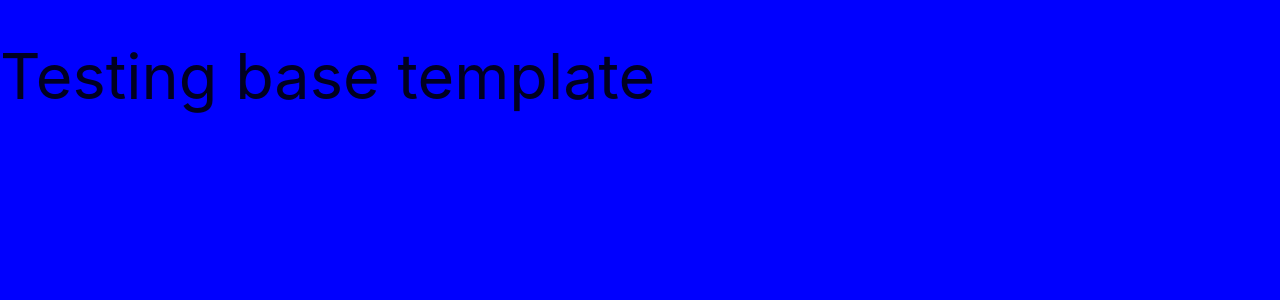
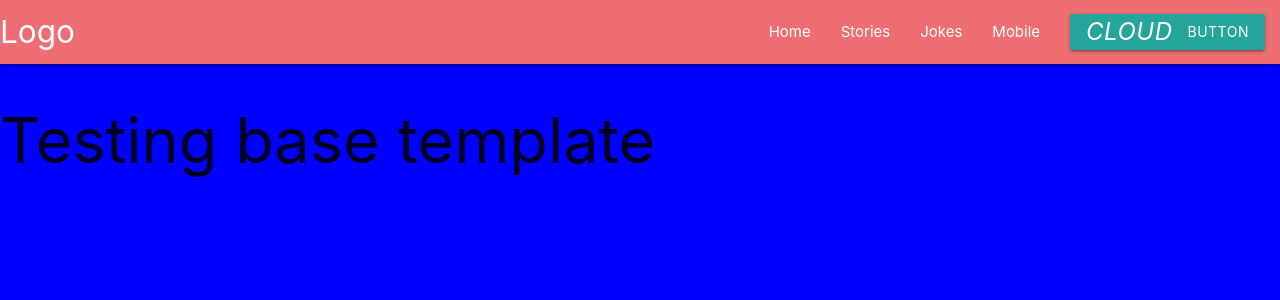
Before and after one commit to Code-Institute-Submissions/Side-On-lockdownLounge-MP3_OctResub, a Flask app: page / in a window 1280 px wide. Shown: the top 300 px of the page. Run offline with Flask 2, Linux system fonts and the light colour scheme; data that the repository does not hold is empty; some libraries are stand-ins or nearby versions.

Commit message:
Add Navbar to base.html with jquery functionality

```diff
--- a/static/js/script.js
+++ b/static/js/script.js
@@ -0,0 +1,3 @@
+  $(document).ready(function(){
+    $('.sidenav').sidenav();
+  });
--- a/templates/base.html
+++ b/templates/base.html
@@ -17,6 +17,29 @@
 </head>
 
 <body>
+      <nav>
+    <div class="nav-wrapper">
+      <a href="#!" class="brand-logo">Logo</a>
+      <a href="#" data-target="mobile-demo" class="sidenav-trigger"><i class="material-icons">menu</i></a>
+      <ul class="right hide-on-med-and-down">
+        <li><a href="#">Home</a></li>
+        <li><a href="#">Stories</a></li>
+        <li><a href="#">Jokes</a></li>
+        <li><a href="#">Mobile</a></li>
+        <li><a class="waves-effect waves-light btn"><i class="material-icons left">cloud</i>button</a></li>
+
+      </ul>
+    </div>
+  </nav>
+
+  <ul class="sidenav" id="mobile-demo">
+        <li><a href="#">Home</a></li>
+        <li><a href="#">Stories</a></li>
+        <li><a href="#">Jokes</a></li>
+        <li><a href="#">Mobile</a></li>
+    <li><a class="waves-effect waves-light btn"><i class="material-icons left">cloud</i>button</a></li>
+
+  </ul>
     <h1>Testing base template</h1>
     {% block content %}
     {% endblock %}
```
